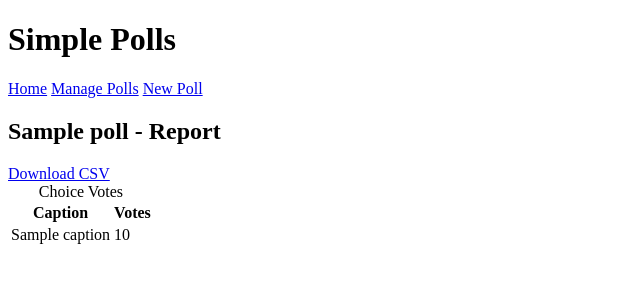
After one commit to enchant97/simple-survey, a Python web app: template simple_polls/templates/poll/report.html in a window 1280 px wide. The commit adds this page. Shown: the top 300 px of the page, without its empty margins (0-640 px from the left). Run offline with Jinja, Linux system fonts and the light colour scheme; the template is opened without the code that fills it: most values are stand-ins (such as "Sample title", 1, 10 or a date in 2020).

Commit message:
add basic report viewing

```diff
--- a/simple_polls/templates/poll/manage.html
+++ b/simple_polls/templates/poll/manage.html
@@ -8,6 +8,7 @@
             <th>Expires</th>
             <th></th>
             <th></th>
+            <th></th>
         </tr>
     </thead>
     <tbody>
@@ -16,6 +17,7 @@
             <td>{{ poll.title }}</td>
             <td>{% if poll.expires_at %}{{ poll.expires_at }}{% else %}Never{% endif %}</td>
             <td><a href="{{ url_for('poll.get_poll', poll_id=poll.id) }}">View</a></td>
+            <td><a href="{{ url_for('poll.get_poll_report', poll_id=poll.id) }}">Report</a></td>
             <td><a href="{{ url_for('poll.get_poll_edit', poll_id=poll.id) }}">Edit</a></td>
             <td><a href="{{ url_for('poll.get_poll_delete', poll_id=poll.id) }}">Delete</a></td>
         </tr>
--- /dev/null
+++ b/simple_polls/templates/poll/report.html
@@ -0,0 +1,22 @@
+{% extends "/base.html" %}
+{% block title %}{{ poll.title }} - Report{% endblock %}
+{% block main %}
+<a href="{{ url_for('poll.get_poll_report_csv', poll_id=poll.id) }}" download="{{ poll.title }}.csv">Download CSV</a>
+<table>
+    <caption>Choice Votes</caption>
+    <thead>
+        <tr>
+            <th>Caption</th>
+            <th>Votes</th>
+        </tr>
+    </thead>
+    <tbody>
+        {% for choice in choices %}
+        <tr>
+            <td>{{ choice.caption }}</td>
+            <td>{{ choice.votes }}</td>
+        </tr>
+        {% endfor %}
+    </tbody>
+</table>
+{% endblock %}
```
Also changed, not shown: simple_polls/views/poll.py (+29 -2 lines).
